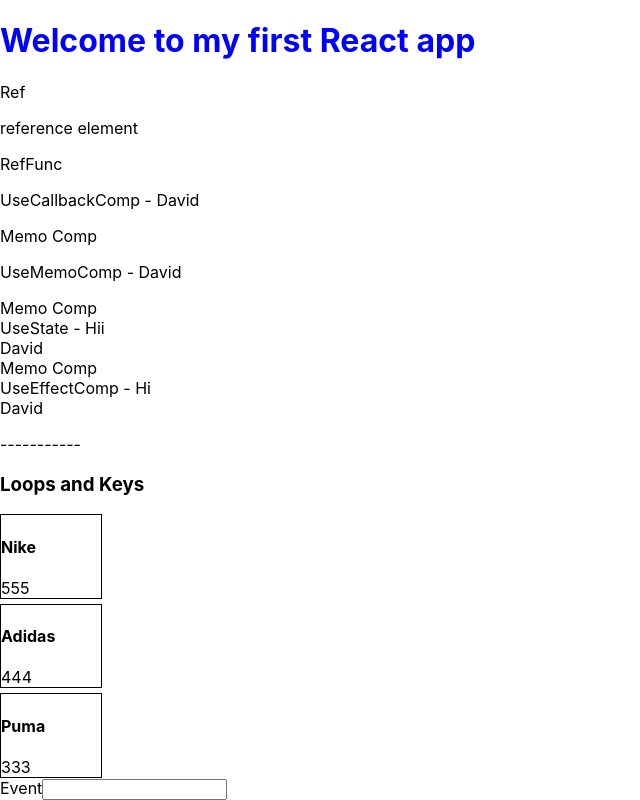
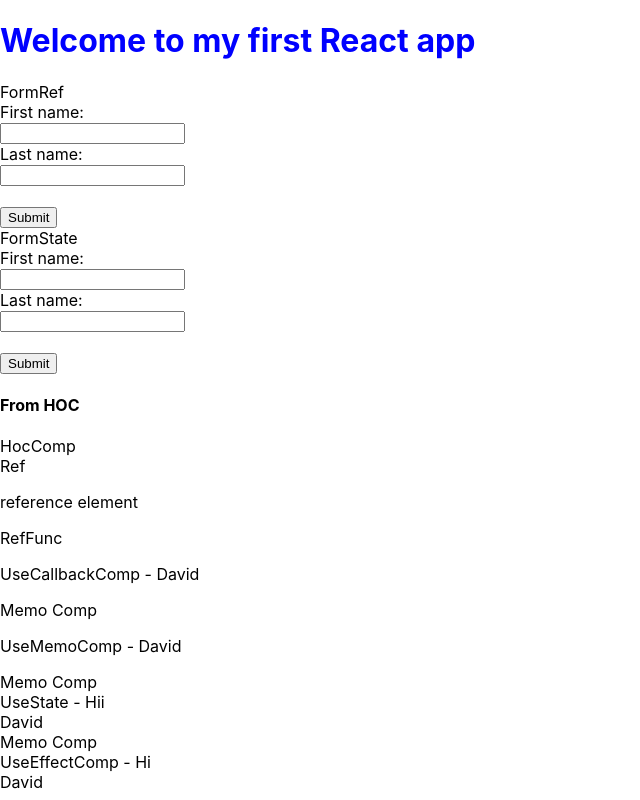
Before and after one commit to paravathmuhsin/react-basics, a React (Create React App) app: page / in a window 1280 px wide. Shown: the top 800 px of the page, without its empty margins (0-640 px from the left). Built offline with nearby package versions, Linux system fonts and the light colour scheme; the HTML template or start-up script is replaced by a standard one.

Commit message:
HOC and Form

```diff
--- a/src/App.js
+++ b/src/App.js
@@ -2,7 +2,10 @@
 import ClassComp from "./ClassComp";
 import Event from "./Event";
 import First from "./First";
+import FormRef from "./FormRef";
+import FormState from "./FormState";
 import FunComp from "./FunComp";
+import HocComp from "./HocComp";
 import Keys from "./Keys";
 import Ref from "./Ref";
 import UseCallbackComp from "./UseCallbackComp";
@@ -19,6 +22,9 @@
   return (
     <div className="App">
       <h1>Welcome to my first {name}</h1>
+      <FormRef />
+      <FormState />
+      <HocComp name="Test" age={33} />
       <Ref />
       <UseCallbackComp />
       <UseMemoComp />
--- /dev/null
+++ b/src/FormRef.js
@@ -0,0 +1,32 @@
+import React, { useRef } from "react";
+
+const FormRef = () => {
+  const fnameRef = useRef();
+  const lnameRef = useRef();
+  const submitHandler = (e) => {
+    e.preventDefault();
+    console.log({
+        fname: fnameRef.current.value,
+        lname: lnameRef.current.value
+    })
+  };
+  return (
+    <div>
+      FormRef
+      <form onSubmit={submitHandler}>
+        <label htmlFor="fname">First name:</label>
+        <br />
+        <input ref={fnameRef} type="text" id="fname" name="fname" />
+        <br />
+        <label htmlFor="lname">Last name:</label>
+        <br />
+        <input ref={lnameRef} type="text" id="lname" name="lname" />
+        <br />
+        <br />
+        <input type="submit" value="Submit" />
+      </form>
+    </div>
+  );
+};
+
+export default FormRef;
--- /dev/null
+++ b/src/FormState.js
@@ -0,0 +1,47 @@
+import React, { useState } from "react";
+
+const FormState = () => {
+  const [form, setForm] = useState({
+    fname: "",
+    lname: "",
+  });
+
+  const changeHandler = (e) => {
+    setForm({ ...form, [e.target.name]: e.target.value });
+  };
+  const submitHandler = (e) => {
+    e.preventDefault();
+    console.log(form)
+  };
+  return (
+    <div>
+      FormState
+      <form onSubmit={submitHandler}>
+        <label htmlFor="fname">First name:</label>
+        <br />
+        <input
+          type="text"
+          id="fname"
+          name="fname"
+          onChange={changeHandler}
+          value={form.fname}
+        />
+        <br />
+        <label htmlFor="lname">Last name:</label>
+        <br />
+        <input
+          type="text"
+          id="lname"
+          name="lname"
+          value={form.lname}
+          onChange={changeHandler}
+        />
+        <br />
+        <br />
+        <input type="submit" value="Submit" />
+      </form>
+    </div>
+  );
+};
+
+export default FormState;
--- /dev/null
+++ b/src/HOC.js
@@ -0,0 +1,22 @@
+const withHOC = (Comp) => {
+  //   return class extends Component {
+  //     render() {
+  //       return (
+  //         <>
+  //           <h4>From HOC</h4>
+  //           <Comp />
+  //         </>
+  //       );
+  //     }
+  //   };
+  return (props) => {
+    return (
+      <>
+        <h4>From HOC</h4>
+        <Comp {...props} />
+      </>
+    );
+  };
+};
+
+export default withHOC;
--- /dev/null
+++ b/src/HocComp.js
@@ -0,0 +1,9 @@
+import React from "react";
+import withHOC from "./HOC";
+
+const HocComp = (props) => {
+  console.log(props);
+  return <div>HocComp</div>;
+};
+
+export default withHOC(HocComp);
--- a/src/Ref.js
+++ b/src/Ref.js
@@ -5,7 +5,7 @@
 const Ref = () => {
   const paraRef = useRef();
   const clickHandler = () => {
-    console.log(paraRef.current);
+    console.log(paraRef.current.value);
   };
   return (
     <div>
--- a/src/RefFunc.js
+++ b/src/RefFunc.js
@@ -1,6 +1,6 @@
 import React, { forwardRef, useImperativeHandle } from "react";
 
-const RefFunc = forwardRef((props, ref) => {
+const RefFunc = (props, ref) => {
   useImperativeHandle(
     ref,
     () => {
@@ -11,6 +11,6 @@
     []
   );
   return <div>RefFunc</div>;
-});
+};
 
-export default RefFunc;
+export default forwardRef(RefFunc);
```
